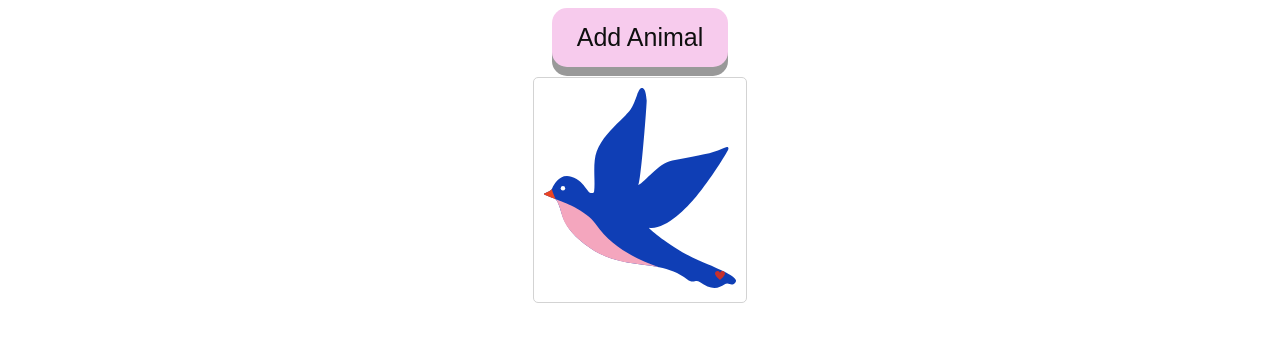
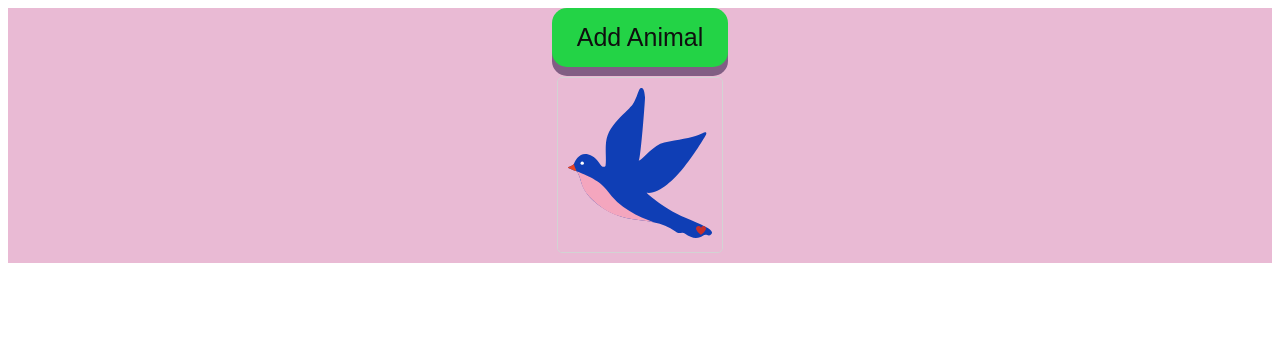
Before and after one commit to anthonynarine/animals, a React (Create React App) app: page / in a window 1280 px wide. Both pictures are taken after a click on the button "Add Animal". Shown: the top 342 px of the page. Built offline with nearby package versions, Linux system fonts and the light colour scheme.

Commit message:
Added Some Fun Colors for Julia

```diff
--- a/src/AnimalShow.css
+++ b/src/AnimalShow.css
@@ -8,7 +8,7 @@
 }
 
 .animal {
-    height: 200px;
+    height: 150px;
 }
 
 .heart{
--- a/src/App.css
+++ b/src/App.css
@@ -1,4 +1,5 @@
 .app{
+    background-color: rgb(233, 186, 212);
     display: flex;
     flex-direction: column;
     align-items: center;
@@ -13,13 +14,13 @@ button {
     text-decoration: none;
     outline: none;
     color: rgb(15, 15, 15);
-    background-color: #f7cbed;
+    background-color: #23d346;
     border: none;
     border-radius: 15px;
-    box-shadow: 0 9px #999;
+    box-shadow: 0 9px rgb(129, 94, 132);
 }
 
-button:hover {background-color: #943474}
+button:hover {background-color: #bb76a6}
 
 button:active {
     background-color: #e2d6dd;
```
